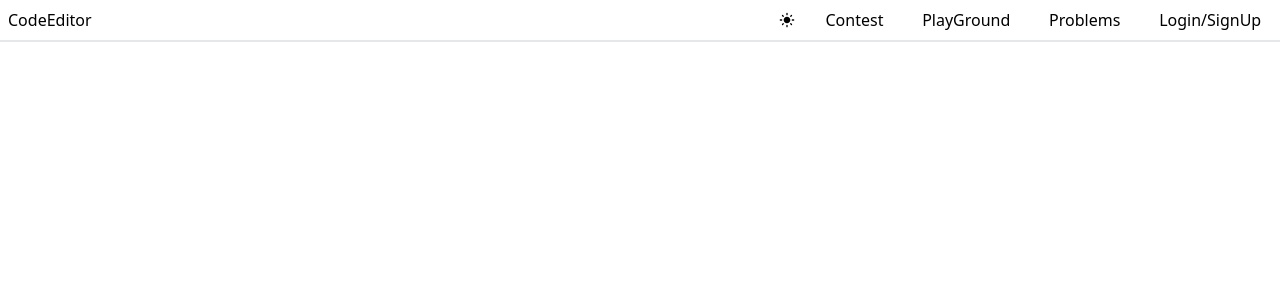
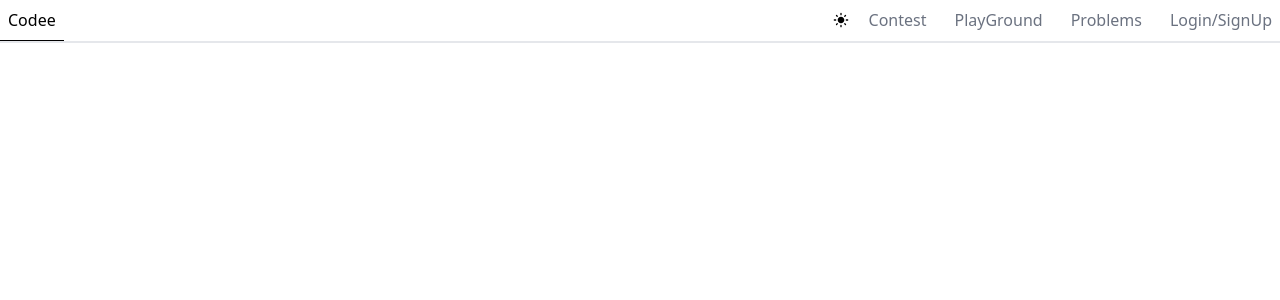
Before and after one commit to raghav369r/online-code, a React (Vite) app: page / in a window 1280 px wide. Shown: the top 300 px of the page. Built offline with nearby package versions, Linux system fonts and the light colour scheme.

Commit message:
added output area for playground

```diff
--- a/src/Components/CodeEditor.js
+++ b/src/Components/CodeEditor.js
@@ -9,13 +9,14 @@ import { FaAngleLeft } from "react-icons/fa6";
 import { useLocation } from "react-router-dom";
 import { run } from "../services/run/run";
 
-function CodeEditor({ setOutput, setLoading, loading }) {
+function CodeEditor({setPlaygroundOutput, setPlaygroundLoading}) {
+  const [language, setLanguage] = useState("cpp");
+  const [fullScreen, setFullscreen] = useState(false);
+  const [timerexpand, setTimerexpand] = useState(false);
+  const [output, setOutput]=useState({});
   const locataion = useLocation();
   const night = useNight();
   const editorRef = useRef(null);
-  const [language, setLanguage] = useState("cpp");
-  const [fullScreen, setFullscreen] = useState(false);
-  const [timerexpand, setTimerexpand] = useState(false);
   const path = locataion.pathname;
 
   useEffect(() => {
@@ -54,13 +55,17 @@ function CodeEditor({ setOutput, setLoading, loading }) {
   };
 
   const handleRun = async () => {
-    setLoading(true);
+    // setLoading(true);
+    setPlaygroundLoading && setPlaygroundLoading(true);
     const code = editorRef?.current?.getValue();
-    var output = await run(language, code);
-    setLoading(false);
+    console.log(code);
+    var res = await run(language, code);
+    // setLoading(false);
+    setPlaygroundLoading && setPlaygroundLoading(false);
     setOutput({
-      ...output.data,
+      ...res.data,
     });
+    if(setPlaygroundOutput) setPlaygroundOutput({...res.data});
   };
 
   handleSettimer = () => {
@@ -71,7 +76,7 @@ function CodeEditor({ setOutput, setLoading, loading }) {
     <div
       className={
         (fullScreen ? "absolute top-0 left-0 w-[calc(100%-30px)] " : "") +
-        "m-2 border rounded-xl"
+        "m-2 border rounded-xl overflow-x-hidden"
       }
     >
       <div className="flex mx-2 justify-between">
@@ -114,15 +119,31 @@ function CodeEditor({ setOutput, setLoading, loading }) {
           )}
         </div>
       </div>
-      <div className="h-[90vh]">
+      <div className="">
         <Editor
           width="100%"
-          height="80vh"
+          height="83vh"
           defaultLanguage="cpp"
           defaultValue="// Write your code here"
           onMount={handleEditorDidMount}
           // theme="light-dark"
         />
+        <div className="h-[6%] border-t px-2 flex justify-between">
+          <div className="">
+            <button className="my-2 ">Console</button>
+          </div>
+          <div className="flex gap-3">
+            <button
+              className="my-2 px-4 rounded-md font-semibold text-white bg-gray-400 hover:bg-gray-500"
+              onClick={handleRun}
+            >
+              Run
+            </button>
+            <button className="px-4 my-2 rounded-md font-semibold text-white bg-green-600 hover:bg-green-500">
+              Submit
+            </button>
+          </div>
+        </div>
       </div>
     </div>
   );
--- a/src/Components/Header.js
+++ b/src/Components/Header.js
@@ -1,22 +1,30 @@
 import { useState } from "react";
 import { MdMenu } from "react-icons/md";
 import NavItems from "./NavItems";
+import { NavLink, useLocation } from "react-router-dom";
 
 const Header = () => {
   const [opened, setOpened] = useState(false);
+  const location = useLocation();
+  const path = location.pathname;
   return (
     <div className={"border-b-2 flex justify-between"}>
-      <div>
-        <h1 className="p-2">CodeEditor</h1>
-      </div>
+      <NavLink
+        className={
+          "p-2 text-gray-500 hover:text-black " +
+          (path == "/" ? " border-b border-black text-black" : "")
+        }
+        to={"/"}
+      >
+        Codee
+      </NavLink>
       <div
         className="cursor-pointer md:hidden"
         onClick={() => setOpened(!opened)}
       >
-        <MdMenu className="size-5"/>
+        <MdMenu className="size-5" />
       </div>
-      <NavItems opened={opened}/>
-
+      <NavItems opened={opened} />
     </div>
   );
 };
--- a/src/Components/NavItems.js
+++ b/src/Components/NavItems.js
@@ -16,7 +16,7 @@ function NavItems({ cls, opened }) {
   }
   return (
     <div
-      className={`w-[40%] md:block right-0 mt-7 fixed md:relative md:m-0 ${
+      className={`w-[40%] md:w-auto md:block right-0 mt-7 fixed md:relative md:m-0 ${
         opened ? "block" : "hidden"
       }`}
     >
@@ -24,16 +24,16 @@ function NavItems({ cls, opened }) {
         <div className={"my-auto"} onClick={() => setNight(!night)}>
           {night ?<MdOutlineLightMode/> :<MdLightMode/>}
         </div>
-        <NavLink className={"p-2 "+(path=="/contest"?" border-b border-black":"")} to={"/contest"}>
+        <NavLink className={"p-2 hover:text-black "+(path=="/contest"?" border-b border-black text-black":" text-gray-500")} to={"/contest"}>
           Contest
         </NavLink>
-        <NavLink className={"p-2 "+(path=="/playground"?" border-b border-black":"")} to={"/playground"}>
+        <NavLink className={"p-2 hover:text-black "+(path=="/playground"?" border-b border-black text-black":" text-gray-500")} to={"/playground"}>
           PlayGround
         </NavLink>
-        <NavLink className={"p-2 "+(path=="/problems"?" border-b border-black":"")} to={"/problems"}>
+        <NavLink className={"p-2 hover:text-black "+(path=="/problems"?" border-b border-black text-black":" text-gray-500")} to={"/problems"}>
           Problems
         </NavLink>
-        <NavLink className={"p-2 "+(path=="/Login"?" border-b border-black":"")} to={"/Login"}>
+        <NavLink className={"p-2 hover:text-black "+(path=="/Login"?" border-b border-black text-black":" text-gray-500")} to={"/Login"}>
           Login/SignUp
         </NavLink>
       </div>
--- a/src/Components/PlayGround.js
+++ b/src/Components/PlayGround.js
@@ -4,23 +4,28 @@ import Split from "react-split";
 import { useState } from "react";
 
 function PlayGround() {
-  const [output, setOutput] = useState({ output: "", error: "" });
-  const [loading, setLoading]=useState(false);
+  const [output, setOutput] = useState({});
+  const [loading, setLoading] = useState(false);
+  console.log(output);
   return (
     <div className="">
       <Header />
       <Split className="split" gutterSize={5} minSize={0}>
         <div className="">
-          <CodeEditor setOutput={setOutput} setLoading={setLoading} loading={loading}/>
+          <CodeEditor
+            setPlaygroundOutput={setOutput}
+            setPlaygroundLoading={setLoading}
+          />
         </div>
-        <div>
+        <div className="border m-2 rounded-xl  overflow-x-scroll overflow-y-scroll h-[95vh] scroll-smooth">
           <div className="flex flex-row border-b-2 h-7 justify-between">
             <p>Output</p>
             {loading && <p>exicuting...</p>}
           </div>
-          <div style={{ overflowWrap: "break-word" }}>{output.stdout}</div>
-          <div style={{ overflowWrap: "break-word" }}>{output.stderr}</div>
-
+          <div className="px-4 py-2">
+            <div style={{ overflowWrap: "break-word" }}>{output?.stdout?.split('\n').map((ele,ind)=><p key={ind}>{ele}</p>)}</div>
+            <div style={{ overflowWrap: "break-word" }}>{output?.stderr?.split('\n').map((ele,ind)=><p key={ind}>{ele}</p>)}</div>
+          </div>
         </div>
       </Split>
     </div>
```
